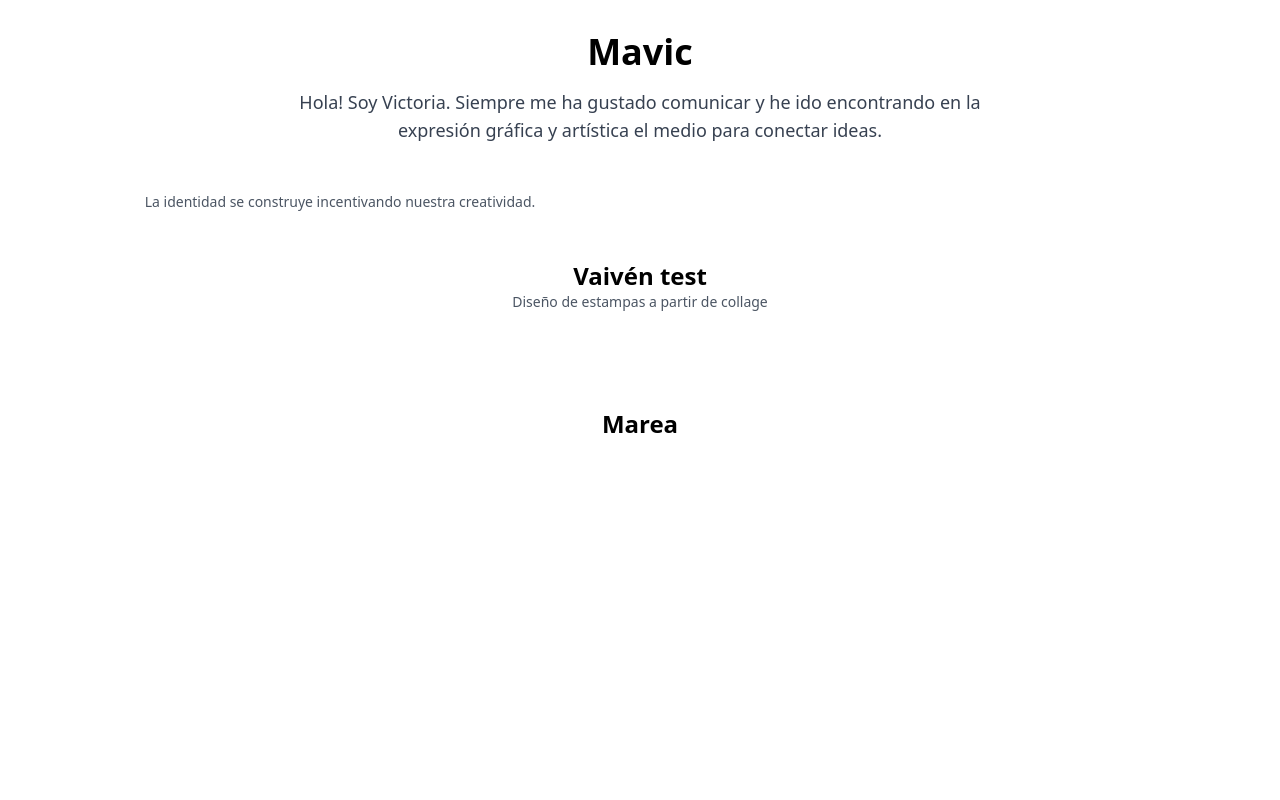
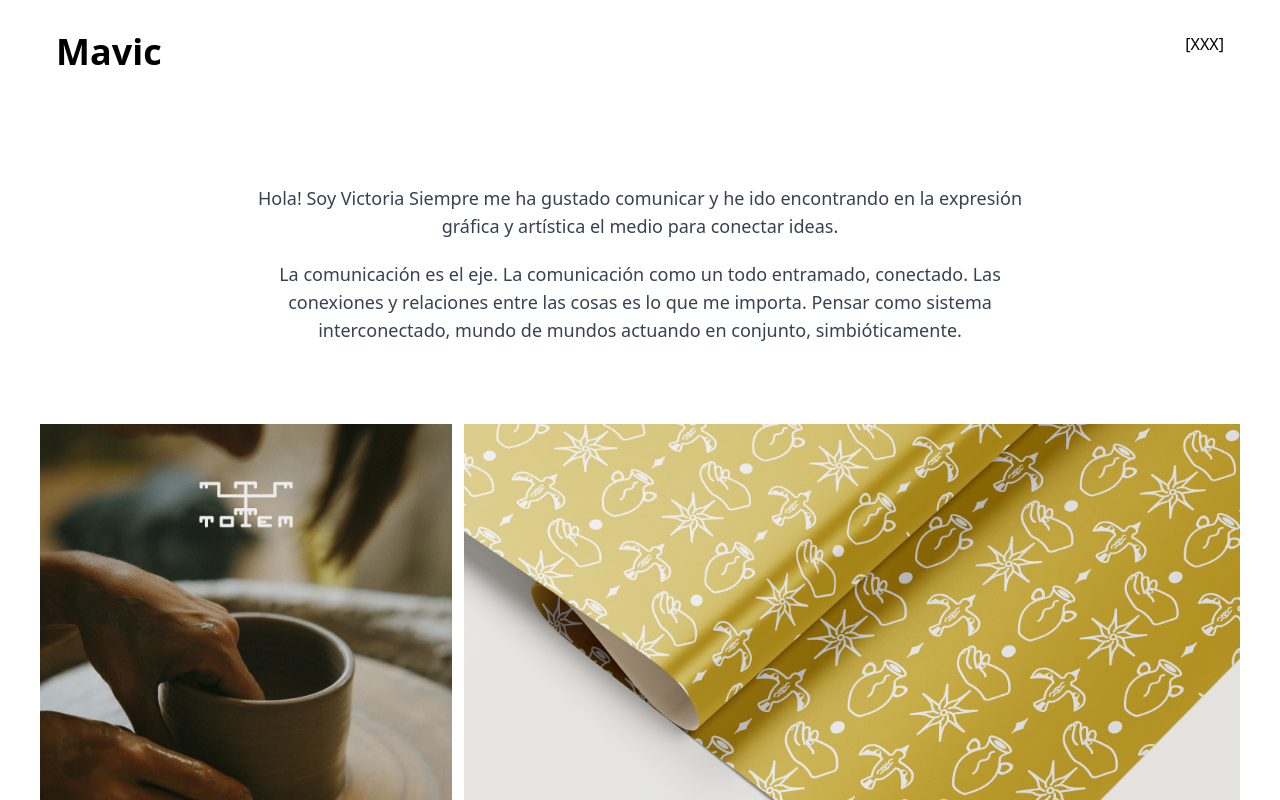
Before and after one commit to maviccc/mavicc, a SvelteKit app: page / in a window 1280 px wide. Shown: the top 800 px of the page. Built offline with nearby package versions, Linux system fonts and the light colour scheme.

Commit message:
chore: Refactor layout and content in +page.svelte for improved structure and clarity

```diff
--- a/src/routes/+page.svelte
+++ b/src/routes/+page.svelte
@@ -9,41 +9,29 @@
 
 <section class="container mx-auto px-4 py-8">
   <!-- Header -->
-  <header class="text-center mb-12">
-    <h1 class="text-4xl font-bold mb-4">Mavic</h1>
-    <p class="text-gray-700 text-lg max-w-3xl mx-auto">
-      Hola! Soy Victoria. Siempre me ha gustado comunicar y he ido encontrando
-      en la expresión gráfica y artística el medio para conectar ideas.
-    </p>
-  </header>
-
-  <!-- Project Sections -->
-  <section class="grid grid-cols-1 md:grid-cols-2 gap-8 mb-12">
-    <!-- Project 1 -->
-    <div class="flex flex-col">
-      <p class="text-sm text-gray-600 text-center">
-        La identidad se construye incentivando nuestra creatividad.
+  <header class="text-center mb-12 grid gap-24">
+    <div class="flex justify-between">
+      <h1 class="text-4xl font-bold mb-4">Mavic</h1>
+      <div>[XXX]</div>
+    </div>
+    <div>
+      <p class="text-gray-700 text-lg max-w-3xl mx-auto mb-5">
+        Hola! Soy Victoria Siempre me ha gustado comunicar y he ido encontrando
+        en la expresión gráfica y artística el medio para conectar ideas.
+      </p>
+      <p class="text-gray-700 text-lg max-w-3xl mx-auto">
+        La comunicación es el eje. La comunicación como un todo entramado,
+        conectado. Las conexiones y relaciones entre las cosas es lo que me
+        importa. Pensar como sistema interconectado, mundo de mundos actuando en
+        conjunto, simbióticamente.
       </p>
     </div>
-    <!-- Project 2 -->
-    <div></div>
-  </section>
+  </header>
+</section>
 
-  <!-- Project Title Section -->
-  <section class="text-center mb-12">
-    <h2 class="text-2xl font-bold">Vaivén test</h2>
-    <p class="text-gray-600 text-sm">Diseño de estampas a partir de collage</p>
-  </section>
-
-  <!-- More Projects -->
-  <section class="grid grid-cols-1 md:grid-cols-2 gap-8">
-    <!-- Collage Fabric -->
-  </section>
-
-  <!-- Footer Project -->
-  <section class="mt-12 text-center">
-    <h2 class="text-2xl font-bold">Marea</h2>
-  </section>
+<section class="grid md:grid-cols-[2.121fr_4fr] gap-3 container m-auto">
+  <img src="/tazon.jpg" alt="" class="w-full" />
+  <img src="/paper.jpg" alt="" class="w-full" />
 </section>
 
 <style>
```
Also changed, not shown: static/paper.jpg (added), static/tazon.jpg (added).
